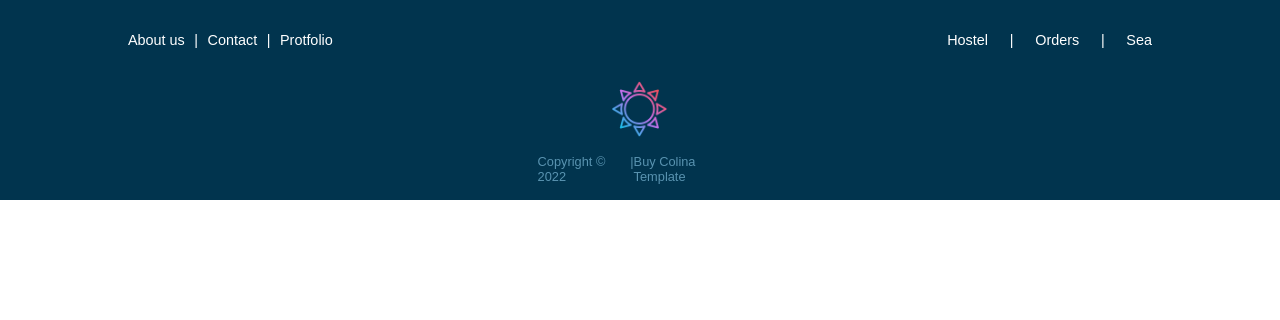
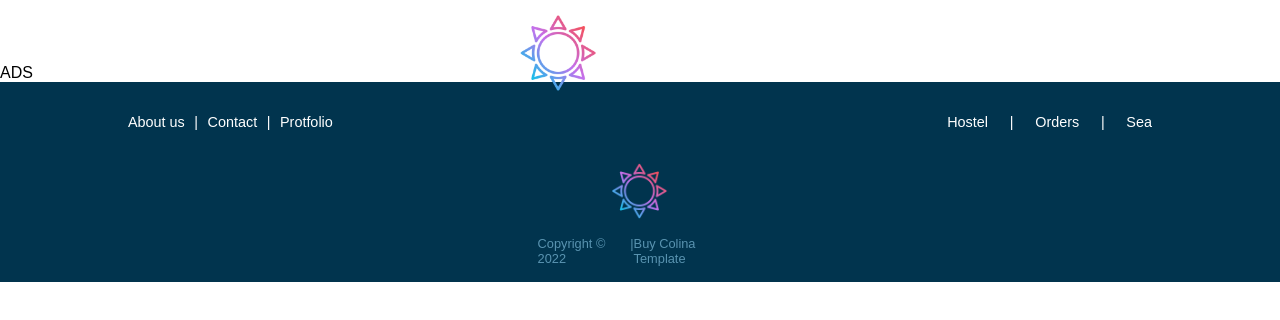
Before and after one commit to SultanHasanov/TuramisumoFrontend, a React (Create React App) app: page /sea in a window 1280 px wide. Before the commit this address had no page. Shown: the top 320 px of the page. Built offline with nearby package versions, Linux system fonts and the light colour scheme.

Commit message:
Добавил sea

```diff
--- a/src/App.js
+++ b/src/App.js
@@ -9,6 +9,7 @@ import HostelInfo from './pages/HostelInfo/HostelInfo'
 import Prices from './pages/Prices/Prices'
 import Relax from './pages/Relax/Relax'
 import Territory from './pages/Territory/Territory'
+import Sea from './pages/Sea/Sea'
 
 
 function App() {
@@ -20,6 +21,7 @@ function App() {
         <Route path='/relax' element={<Relax />}/>
         <Route path='/territory' element={<Territory />} />
         <Route path='/prices' element={<Prices />}/>
+        <Route path='/sea' element={<Sea />}/>
       </Routes>
       <Footer />
     </div>
--- /dev/null
+++ b/src/pages/Sea/Sea.jsx
@@ -0,0 +1,12 @@
+import React from 'react'
+import Header from "../../Components/Header/Header";
+import styles from "../../scss/pages/Relax.module.scss";
+
+export default function Sea() {
+  return (
+    <div>
+        <Header />
+        ADS
+    </div>
+  )
+}
```
Also changed, not shown: src/scss/pages/Sea.module.scss (added).
